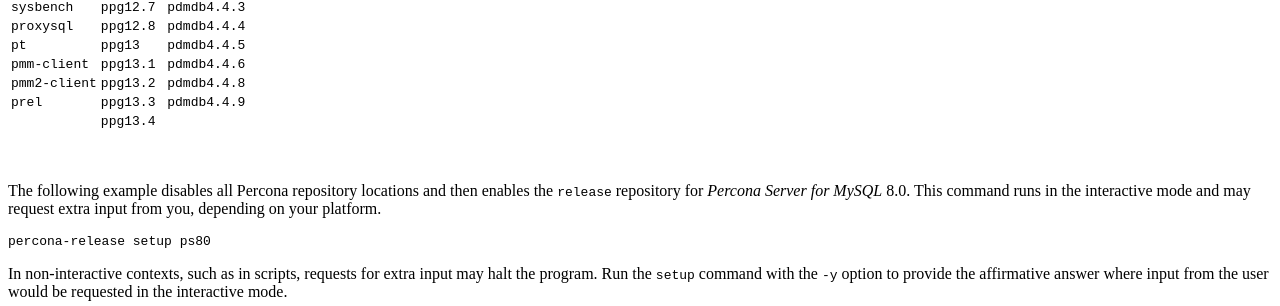
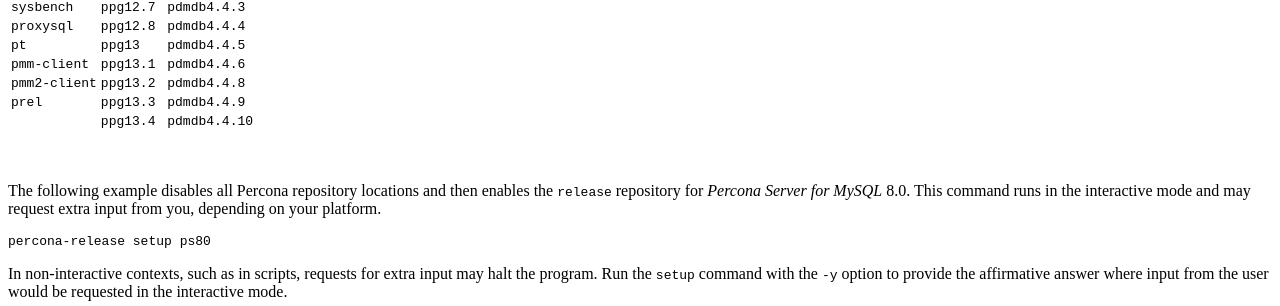
Before and after one commit to percona/repo-config-docs, an MkDocs documentation site: the page built from docs/percona-release.md, in a window 1280 px wide and 900 px high, scrolled down 1290 px. Shown: the part 146-452 px from the top of the window. Built offline with MkDocs 1.6.1 and Material for MkDocs 9.7.7, drawn with Linux system fonts in a browser that asks for light colours; nearby versions of some CDN libraries.

Commit message:
PREl-171 Added PDMDB 4.4.10 to repo and product lists (#61)
modified:   docs/percona-release.md
	modified:   docs/repository-location.md

```diff
--- a/docs/percona-release.md
+++ b/docs/percona-release.md
@@ -98,7 +98,7 @@
     | ``pmm-client``  | ``ppg13.1``     | ``pdmdb4.4.6``  |   |
     | ``pmm2-client`` | ``ppg13.2``     | ``pdmdb4.4.8``  |   |
     | ``prel``        | ``ppg13.3``     | ``pdmdb4.4.9``  |   |
-    |                 | ``ppg13.4``
+    |                 | ``ppg13.4``     | ``pdmdb4.4.10`` |   |
 
 
 &nbsp;
```
Also changed, not shown: docs/repository-location.md (+2 -0 lines).
